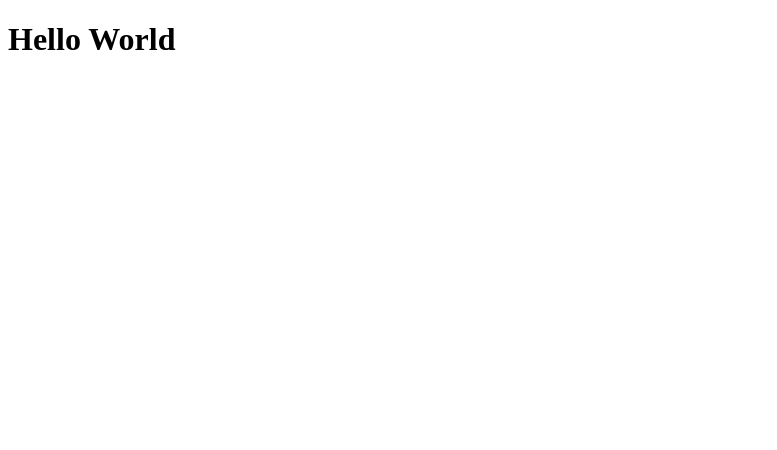
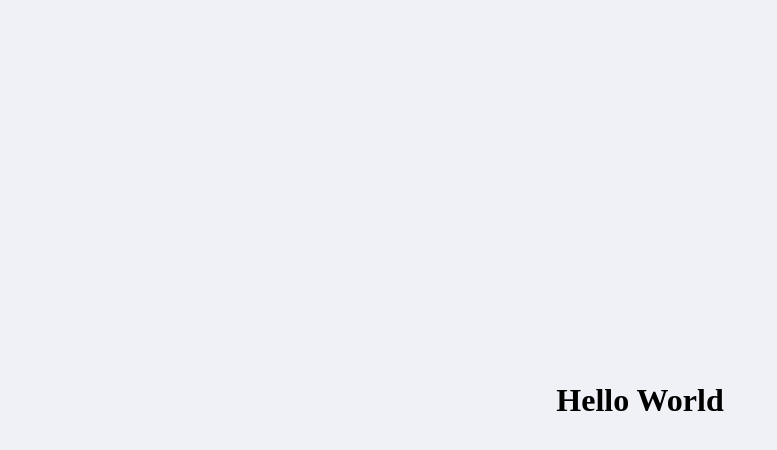
Before and after one commit to bdsqqq/proffy-web, a React (Create React App) app: page / in a window 1280 px wide. Shown: the top 450 px of the page, without its empty margins (0-777 px from the left). Built offline with nearby package versions, Linux system fonts and the light colour scheme.

Commit message:
added global css

```diff
--- a/src/App.tsx
+++ b/src/App.tsx
@@ -1,4 +1,6 @@
 import React from "react";
+
+import "./assets/styles/global.css";
 
 function App() {
   return <h1>Hello World</h1>;
--- /dev/null
+++ b/src/assets/styles/global.css
@@ -0,0 +1,57 @@
+:root{
+    font-size: 60%;
+
+    --color-background: #F0F0F7;
+    --color-primary-lighter: #9871F5;
+    --color-primary-light: #916BEA;
+    --color-primary: #8257E5;
+    --color-primary-dark: #774DD6;
+    --color-primary-darker: #6842C2;
+    --color-secundary: #04D361;
+    --color-secundary-dark: #04BF58;
+    --color-title-in-primary: #FFFFFF;
+    --color-text-in-primary: #D4C2FF;
+    --color-text-title: #32264D;
+    --color-text-complement: #9C98A6;
+    --color-text-base: #6A6180;
+    --color-line-in-white: #E6E6F0;
+    --color-input-background: #F8F8FC;
+    --color-button-text: #FFFFFF;
+    --color-box-base: #FFFFFF;
+    --color-box-footer: #FAFAFC;
+}
+
+* {
+    margin: 0;
+    padding: 0;
+    box-sizing: border-box;
+}
+
+html, body, #root {
+    height: 100vh;
+}
+
+body {
+    background: var(--color-background);
+}
+
+#root{
+    display: flex;
+    align-items: center;
+    justify-content: center;
+}
+
+body, input, button, textarea {
+    font: 500 1.6rem Poppins;
+}
+
+.container {
+    width: 90vw;
+    max-width: 700px;
+}
+
+@media (min-width: 700px){
+    :root{
+        font-size:62.5%;
+    }
+}
```
